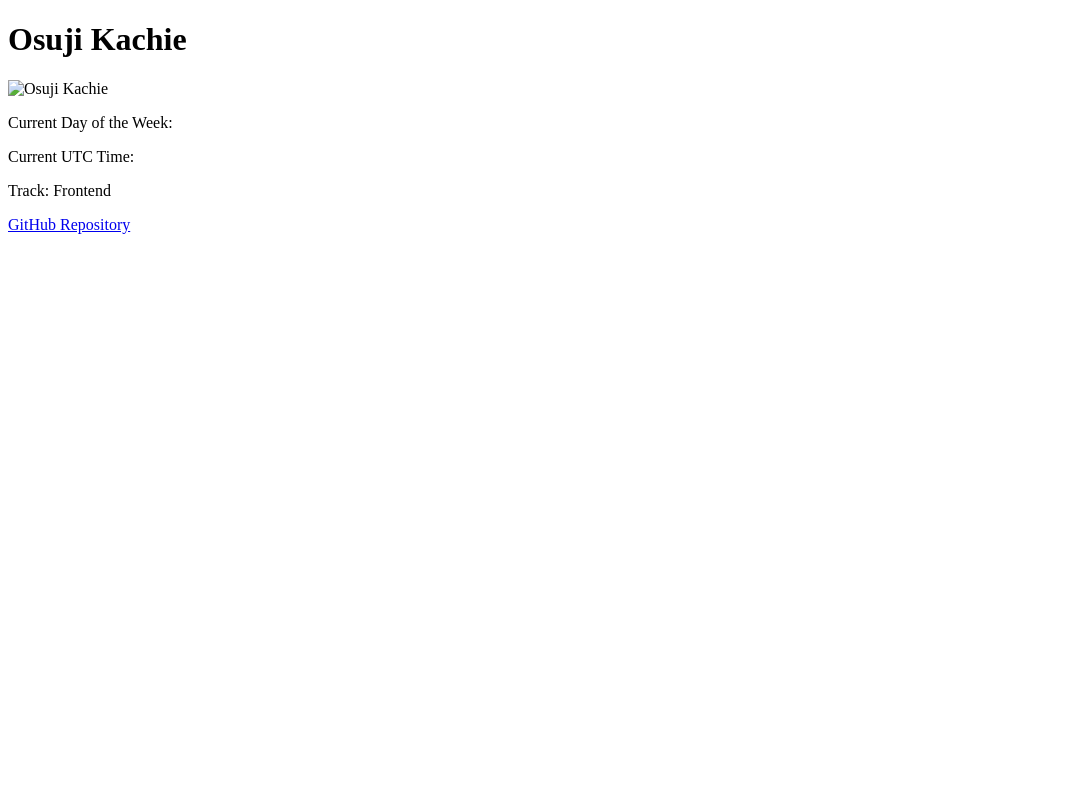
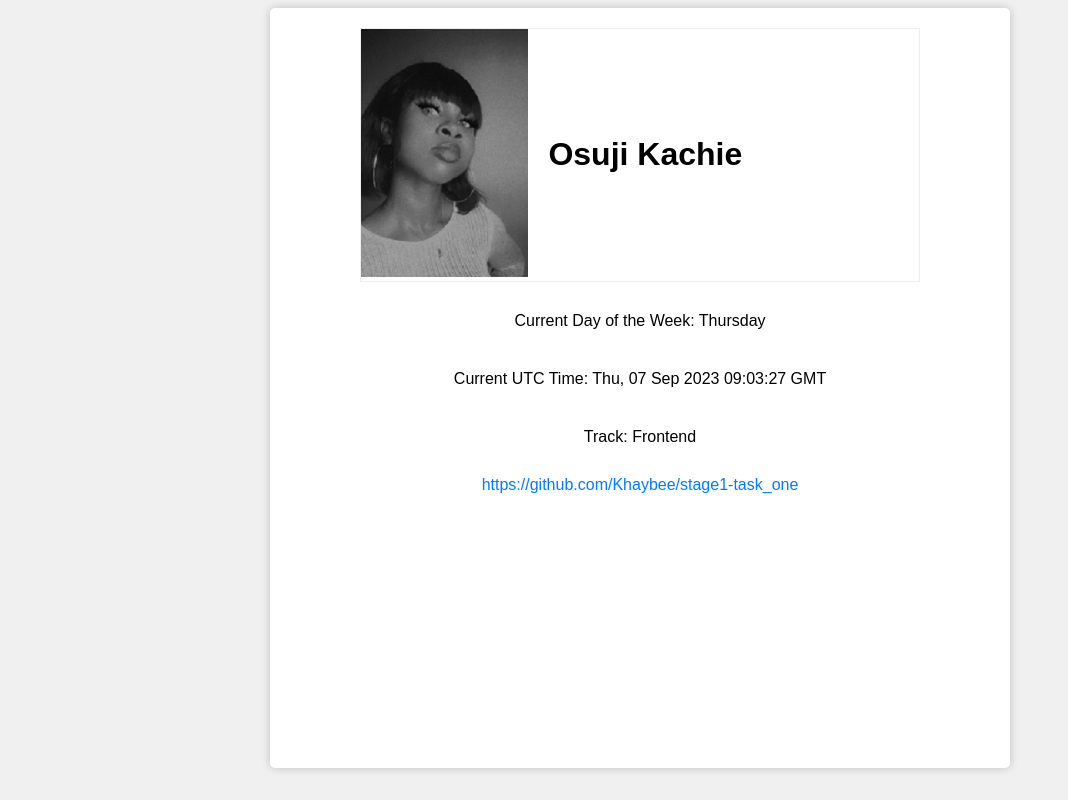
Before and after one commit to Khaybee/stage1-task_one, a plain HTML site: page index.html in a window 1280 px wide. Shown: the whole page, without its empty margins (0-1068 px from the left). Drawn offline with Linux system fonts and the light colour scheme.

Commit message:
completed

```diff
--- a/index.html
+++ b/index.html
@@ -3,16 +3,27 @@
 <head>
     <meta charset="UTF-8">
     <meta name="viewport" content="width=device-width, initial-scale=1.0">
-    <title>Document</title>
+    <link rel="stylesheet" href="styles.css">
+    <title>My First Task</title>
 </head>
 <body>
     <div class="container">
-        <h1 data-testid="slackUserName">Osuji Kachie</h1>
-        <img src="slack-profile-picture.jpg" alt="Osuji Kachie" data-testid="slackDisplayImage">
-        <p data-testid="currentDayOfTheWeek">Current Day of the Week: <span id="dayOfWeek"></span></p>
-        <p data-testid="currentUTCTime">Current UTC Time: <span id="utcTime"></span></p>
-        <p data-testid="myTrack">Track: Frontend</p>
-        <a href="https://github.com/your-username/your-repository" data-testid="githubURL">GitHub Repository</a>
+        <div class="row">
+            <div class="col-1">
+            <img src="/image/profile-pic2.JPG" alt="Osuji Kachie" data-testid="slackDisplayImage">
+            </div>
+            <div class="col-2">
+                <h1 data-testid="slackUserName">Osuji Kachie</h1>
+            </div>
+        </div>
+        <div>
+            <p data-testid="currentDayOfTheWeek">Current Day of the Week: <span id="dayOfWeek"></span></p>
+            <p data-testid="currentUTCTime">Current UTC Time: <span id="utcTime"></span></p>
+            <p data-testid="myTrack">Track: Frontend</p>
+            <a href="https://github.com/Khaybee/stage1-task_one" target="_blank" data-testid="githubURL">https://github.com/Khaybee/stage1-task_one</a>
+        </div>
     </div>
+
+    <script src="java.js"></script>
 </body>
 </html>
--- a/java.js
+++ b/java.js
@@ -0,0 +1,15 @@
+document.addEventListener('DOMContentLoaded', () => {
+    // Get the current date and time
+    const currentDate = new Date();
+
+    // Update the day of the week and UTC time
+    const dayOfWeekElement = document.getElementById('dayOfWeek');
+    const utcTimeElement = document.getElementById('utcTime');
+
+    const daysOfWeek = ['Sunday', 'Monday', 'Tuesday', 'Wednesday', 'Thursday', 'Friday', 'Saturday'];
+    const currentDayOfWeek = daysOfWeek[currentDate.getUTCDay()];
+    const currentUTCTime = currentDate.toUTCString();
+
+    dayOfWeekElement.textContent = currentDayOfWeek;
+    utcTimeElement.textContent = currentUTCTime;
+});
--- a/styles.css
+++ b/styles.css
@@ -0,0 +1,61 @@
+body {
+    font-family: Arial, sans-serif;
+    background-color: #f0f0f0;
+}
+
+.container {
+    max-width: 700px;
+    height: 90vh;
+    align-items: center;
+    justify-content: center;
+    text-align: center;
+    margin: 0 auto;
+    padding: 20px;
+    background-color: #fff;
+    border-radius: 5px;
+    box-shadow: 0 0 10px rgba(0, 0, 0, 0.2);
+}
+
+.row {
+    max-width: 100%;
+    display: flex;
+    flex-wrap: wrap;
+    border: 1px solid #eee;
+    text-align: start;
+    align-items: center;
+    margin: 0 10%;
+}
+
+.col-1 { width: 30%;}
+.col-2 { width: 70%;}
+
+h1 {
+    padding-left: 20px;
+}
+
+img {
+    max-width: 100%;
+    height: auto;
+}
+
+p {
+    margin: 20px;
+    padding: 10px;
+}
+
+a {
+    color: #007BFF;
+    text-decoration: none;
+}
+
+a:hover {
+    color: #0b65c5;
+    text-decoration: underline;
+}
+
+
+@media screen and (max-width: 600px) {
+    p {
+        padding: 5px;
+    }
+}
```
Also changed, not shown: image/profile-pic.JPG (added), image/profile-pic2.JPG (added).
